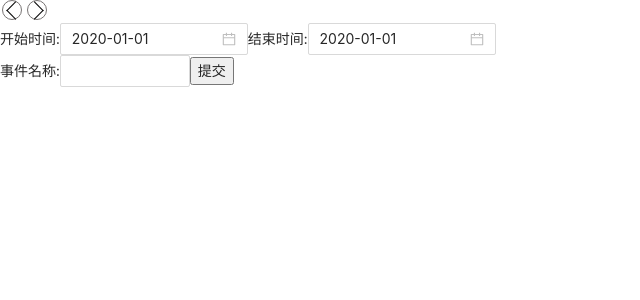
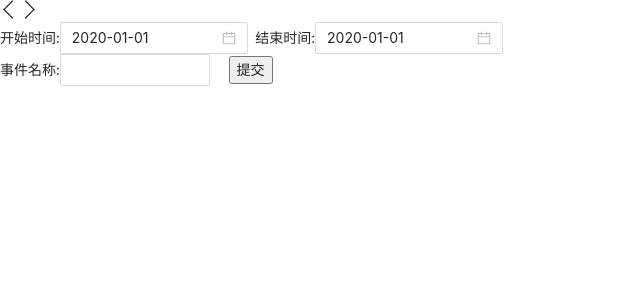
Before and after one commit to iosyyy/DatePicker, a React (Create React App) app: page /#/ in a window 1280 px wide. Shown: the top 300 px of the page, without its empty margins (0-640 px from the left). Built offline with nearby package versions, Linux system fonts and the light colour scheme.

Commit message:
日期组件更改

```diff
--- a/src/comps/Dates.jsx
+++ b/src/comps/Dates.jsx
@@ -36,23 +36,25 @@ class Dates extends React.Component {
         return (
             <div>
                 <div>2020年{mouth}月</div>
+                <div style={{width: "100%", display: "flex",justifyContent: "center"}}>
                         <table className="bora" border="0" cellSpacing="1" cellPadding="0">
-                    <thead className="bora">
+
+                            <thead>
                             <tr>{dates.map((name, index) => {
-                        return <th className="bora" key={index}>{name}</th>
+                                return <th  key={index}>{name}</th>
                             })}</tr>
                             </thead>
-                    <tbody className="bora">
+                            <tbody>
                             {tes.map((name, index) => {
                                 return (<tr key={index}>
                                     {tem.map((num, index) => {
                                         if (((num === firstDayOfTheMonth) || ans === true) && sum <= moux[mouth - 1]) {
                                             ans = true;
-                                    return <td className="bora" key={index}>
+                                            return <td  key={index}>
                                                 {sum++}
                                             </td>
                                         } else {
-                                    return <td className="bora" key={index}></td>
+                                            return (<td key={index}></td>)
                                         }
                                     })}
                                 </tr>)
@@ -61,6 +63,7 @@ class Dates extends React.Component {
                             </tbody>
 
                         </table>
+                    </div>
             </div>
 
         );
--- a/src/comps/TaskCalendar.jsx
+++ b/src/comps/TaskCalendar.jsx
@@ -37,14 +37,11 @@ class TaskCalendar extends React.Component {
         return (
             <HashRouter basename="/TaskCalendar">
 
-                <Link to={mouth} onClick={this.handleClickDown} className="yuan">
-                    <div className="arrowreverse">
-                    </div>
+                <Link to={mouth} onClick={this.handleClickDown} className="arrowreverse">
                 </Link>
 
 
-                <Link to={mouth} onClick={this.handleClickUp} className="yuan">
-                    <div className="arrow"></div>
+                <Link to={mouth} onClick={this.handleClickUp} className="arrow">
                 </Link>
                 <Route path="/mouth/:mouth" component={Dates}/>
             </HashRouter>
--- a/src/css/table.css
+++ b/src/css/table.css
@@ -1,7 +1,11 @@
 /* table的样式 */
-.bora {
-    border: grey 2px solid;
-    width: 400px;
+table,th,thead,tr,td {
+    border: darkgray 2px solid;
+
     border-collapse: collapse;
     text-align: center;
 }
+.bora{
+    width: 900px;
+    height: 600px;
+}
--- a/src/css/type.css
+++ b/src/css/type.css
@@ -19,8 +19,8 @@
 
 .yuan {
     display: inline-block;
-    width: 20px;
-    height: 20px;
+    width: 50px;
+    height: 50px;
     border: 1px solid #787474;
     margin-right: 3px;
     margin-left: 2px;
--- a/src/index.tsx
+++ b/src/index.tsx
@@ -58,7 +58,7 @@ class Linkx extends React.Component {
             type: "int",
             payload: {name: name, mouth: mouth, list: lists, conBegin: conBegin, conEnd: conEnd}
         });
-        this.setState({name:'',conBegin:moment("2020-01-01"),conEnd:moment("2020-01-01")})
+        this.setState({name:'',momentBegin:moment("2020-01-01"),momentEnd:moment("2020-01-01")})
     }
 
     handleBeginChange(e: any) {
@@ -115,7 +115,8 @@ class Linkx extends React.Component {
             (<form>
                 <label>开始时间:</label>
                 <DatePicker value={momentBegin} onChange={this.handleBeginChange} disabledDate={disabledDate}
-                            defaultValue={moment("2020-01-01")}/>
+                            defaultValue={moment("2020-01-01")}/>&nbsp;&nbsp;
+
                 <label>结束时间:</label>
                 <DatePicker value={momentEnd} onChange={this.handleEndChange} disabledDate={disabledDate}
                             defaultValue={moment("2020-01-01")}/>
@@ -123,7 +124,8 @@ class Linkx extends React.Component {
                 <label>事件名称:</label>
 
                 <Input value={name}
-                       style={{width: '130px'}} onChange={this.handleChangeName} />
+                       style={{width: '150px'}} onChange={this.handleChangeName} />
+                &nbsp;&nbsp;&nbsp;&nbsp;&nbsp;
                 <button onClick={this.handleOnclick} type="submit">提交</button>
             </form>)
         );
```
Lines whose indentation alone changed are shown as unchanged.
